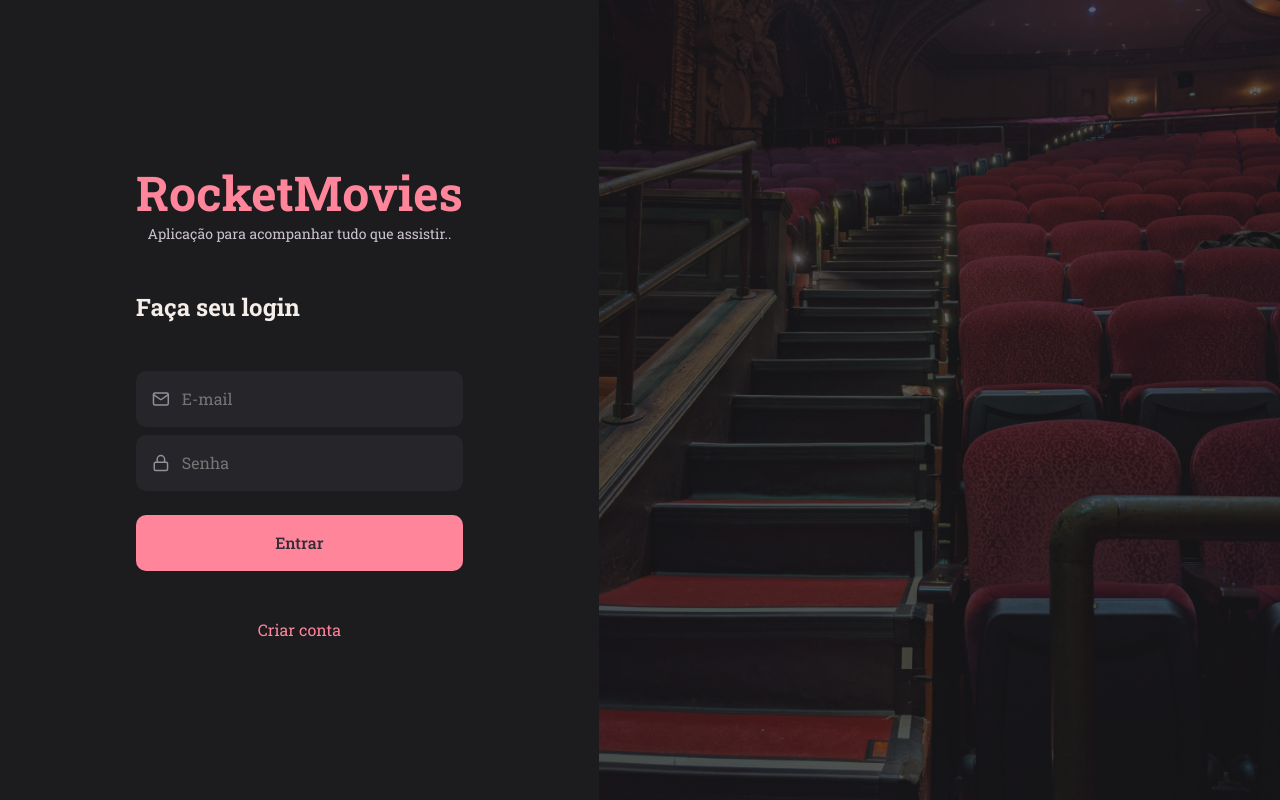
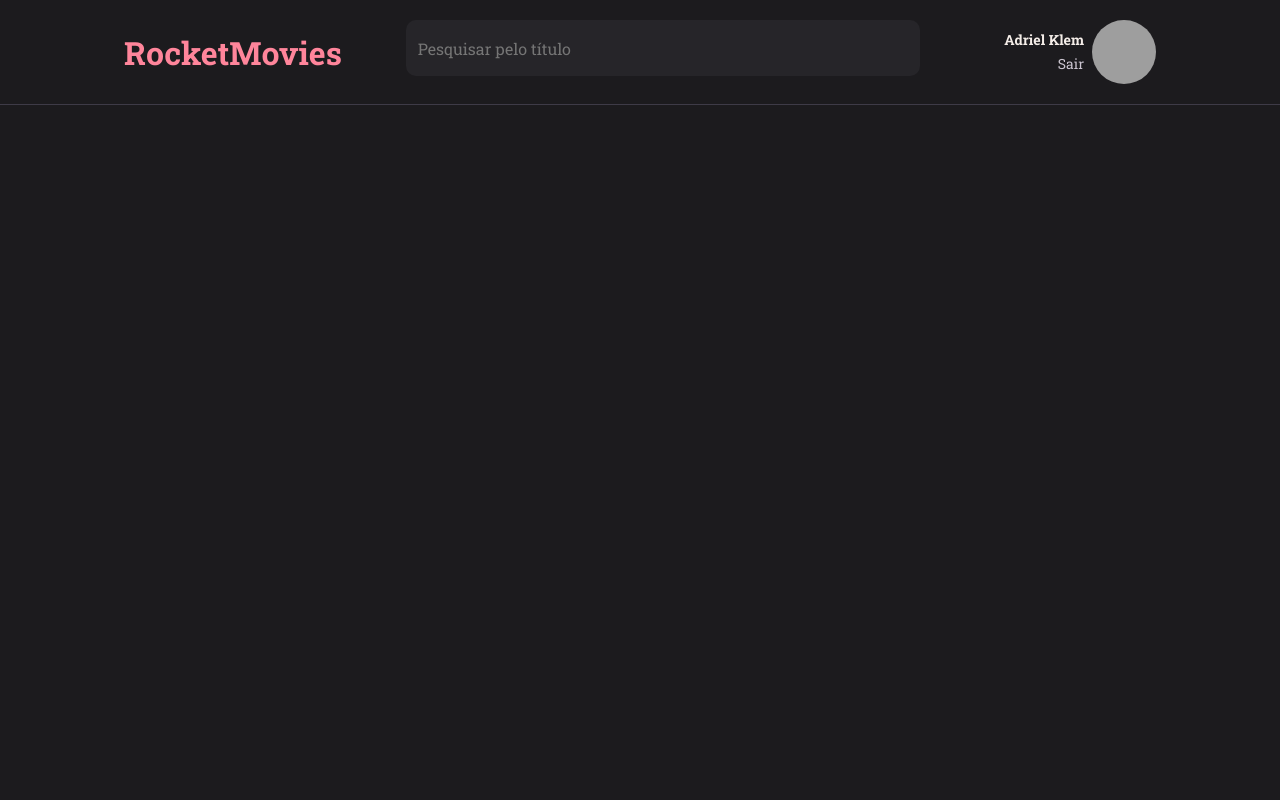
Before and after one commit to AdrielKlem/Desafio-ReactMovie, a React (Vite) app: page / in a window 1280 px wide. Built offline with nearby package versions, Linux system fonts and the light colour scheme; grey boxes are pictures that could not be loaded.

Commit message:
update header and Home

```diff
--- a/src/components/Header/index.jsx
+++ b/src/components/Header/index.jsx
@@ -1,20 +1,19 @@
 import { RiShutDownLine } from 'react-icons/ri'
-import { Container, Profile, Logout } from "./styles";
+import { Container, Profile, Brand } from "./styles";
+import { Input } from '../Input';
 
 export function Header() {
     return(
         <Container>
-            <Profile to="/profile">
+            <Brand><h1>RocketMovies</h1></Brand>
+            <Input placeholder="Pesquisar pelo título" />
+            <Profile >
+                <div>
+                    <strong to="/profile">Adriel Klem</strong>
+                    <span>Sair</span>
+                </div>
                 <img src="https://github.com/AdrielKlem.png" alt="Foto do usuário" />
-
-                <div>
-                    <span>Bem-Vindo</span>
-                    <strong>Adriel Klem</strong>
-                </div>
             </Profile>
-            <Logout>
-                <RiShutDownLine />
-            </Logout>
         </Container>
     )
 }
--- a/src/components/Header/styles.js
+++ b/src/components/Header/styles.js
@@ -6,29 +6,33 @@ export const Container = styled.header`
     height: 105px;
     width: 100%;
 
-    border-bottom: 1px solid ${({ theme }) => theme.COLORS.BACKGROUND_700};
+    border-bottom: 1px solid ${({ theme }) => theme.COLORS.BACKGROUND_500};
 
     display: flex;
+    align-items: center;
     justify-content: space-between;
+    gap: 64px;
 
-    padding: 0 80px;
+    padding: 0 124px;
 `
 
 export const Profile = styled(Link)`
     display: flex;
     align-items: center;
+    gap: 8px;
 
     > img {
-        width: 56px;
-        height: 56px;
+        width: 64px;
+        height: 64px;
         border-radius: 50%;
     }
 
     > div {
-        display: flex;
-        flex-direction: column;
-        margin-left: 16px;
+       display: flex;
+        flex-direction: row-reverse;
         line-height: 24px;
+        width: 100px;
+        flex-wrap: wrap;
 
         span {
             font-size: 14px;
@@ -36,18 +40,12 @@ export const Profile = styled(Link)`
         }
 
         strong {
-            font-size: 18px;
+            font-size: 14px;
             color: ${({ theme }) => theme.COLORS.WHITE};
         }
     }
 `
 
-export const Logout = styled.button`
-    border: none;
-    background: none;
-
-    > svg {
-        color: ${({ theme }) => theme.COLORS.GRAY_100};
-        font-size: 36px;
-    }
+export const Brand = styled.div`
+    color: ${({ theme }) => theme.COLORS.PINK};
 `
--- a/src/pages/Home/index.jsx
+++ b/src/pages/Home/index.jsx
@@ -10,27 +10,13 @@ import  { ButtonText } from "../../components/ButtonText"
 export function Home() {
     return (
         <Container>
-            <Brand>
-            <h1>Rocketnotes</h1>
-            </Brand>
-
             <Header />
 
-            <Menu>
-                <li>
-                    <ButtonText title="Todos" isactive />
-                </li>
-                <li>
-                    <ButtonText title="React" />
-                </li>
-                <li>
-                    <ButtonText title="NodeJs" />
-                </li>
-            </Menu>
+            <NewNote to="/new">
+                <FiPlus />
+                    Adicionar Filme
+            </NewNote>
 
-            <Search>
-                <Input icon={FiSearch} placeholder="Pesquisar pelo Título"/>
-            </Search>
 
             <Content>
                 <Section title="Minhas notas">
@@ -44,11 +30,6 @@ export function Home() {
                         />
                 </Section>
             </Content>
-
-            <NewNote to="/new">
-                <FiPlus />
-                    Criar Notas
-            </NewNote>
         </Container>
     )
 }
--- a/src/pages/Home/styles.js
+++ b/src/pages/Home/styles.js
@@ -9,14 +9,14 @@ export const Container = styled.div`
     grid-template-columns: 250px auto;
     grid-template-rows: 105px 128px auto 64px;
     grid-template-areas:
-    "brand header"
+    "header"
     "menu search"
     "menu content"
-    "newnote content";
+    "content";
 
     background-color: ${({ theme }) => theme.COLORS.BACKGROUND_800};
 `
-export const Brand = styled.div`
+/*export const Brand = styled.div`
     grid-area: brand;
 
     display: flex;
@@ -31,22 +31,8 @@ export const Brand = styled.div`
         font-size: 24px;
         color: ${({ theme }) => theme.COLORS.ORANGE};
     }
-`
-export const Menu = styled.ul`
-    grid-area: menu;
-    background-color: ${({ theme }) => theme.COLORS.BACKGROUND_900};
+`*/
 
-    padding-top: 64px;
-    text-align: center;
-
-    > li {
-        margin-bottom: 24px;
-    }
-`
-export const Search = styled.div`
-    grid-area: search;
-    padding: 64px 64px 0;
-`
 export const Content = styled.div`
     grid-area: content;
     padding: 0 64px;
--- a/src/routes/index.jsx
+++ b/src/routes/index.jsx
@@ -1,12 +1,12 @@
 import { BrowserRouter } from 'react-router-dom'
 
-import { AppRoutes } from './app.routes'
+import { Header } from '../components/Header'
 import { AuthRoutes } from './auth.routes'
 
 export function Routes() {
     return(
         <BrowserRouter>
-        <AuthRoutes />
+        <Header />
         </BrowserRouter>
     )
 }
--- a/src/styles/theme.js
+++ b/src/styles/theme.js
@@ -4,6 +4,7 @@ export default {
     BACKGROUND_800: "#1C1B1E",
     BACKGROUND_700: "#262529",
     BACKGROUND_600: "#312E38",
+    BACKGROUND_500: "#3E3B47",
 
     WHITE: "#F4EDE8",
     ORANGE: "#FF9000",
```
